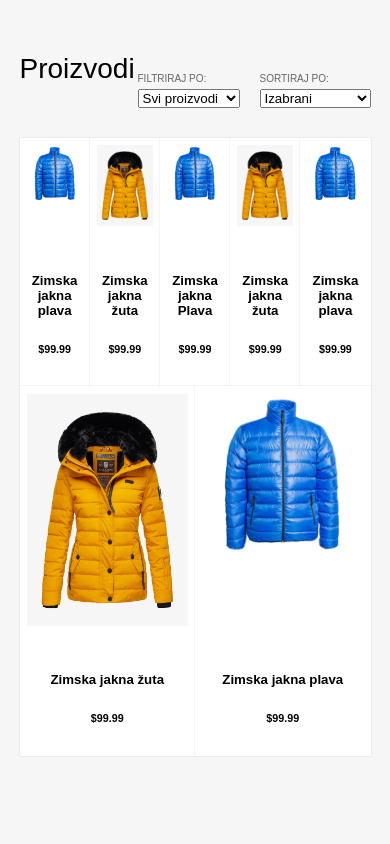
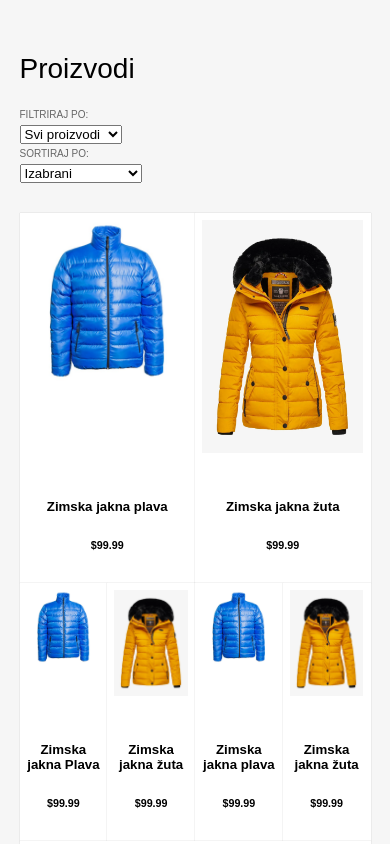
Before and after one commit to Meling1/flex-layout, a plain HTML site: page zadatak18.html in a window 390 px wide. Shown: the top 844 px of the page. Drawn offline with Linux system fonts and the light colour scheme; files that its build step writes are made by us from their sources.

Commit message:
dodano jos par koraka u css

```diff
--- a/css/shop-style.css
+++ b/css/shop-style.css
@@ -56,7 +56,8 @@ također, ujedno stiliziramo opis samog proizvoda*/
 
 .product-card {
     display: flex;
-    flex-direction: column; /* ovdje mozemo postaviti na row pa vidjeti drugacije ponasanje*/
+    flex-direction: column; /* ovdje mozemo postaviti na
+     row pa vidjeti drugacije ponasanje*/
     padding: 2%;
     flex: 1 15%;
     background-color: #FFF;
@@ -72,3 +73,47 @@ također, ujedno stiliziramo opis samog proizvoda*/
     padding-top: 20px;
     text-align: center;
 }
+
+/* u ovom koraku fokusiramo se na ponasanje prikaza
+ u omjeru ekrana u kojemu se korisniku prikazuju nasi proizvodi */
+
+ @media ( max-width:600px ) {
+    .product-card {
+        flex: 1 45%;
+    }
+ }
+
+ @media (max-width: 920px ) {
+    .product-card {
+        flex: 1 20%;
+    }
+
+
+ .products .product-card:first-child,
+ .products .product-card:nth-child(2){
+    flex: 2 45%;
+ }
+
+}
+
+/* za manje ekrane zelimo pomjeriti filter i sorting
+
+
+u ovom koraku fokusiramo se na one korisnike koji imaju
+ najmanje ekrane te im moguce nas filter nece biti dobro
+  vidljiv pa ga pomicemo u stil kolone u novi red */
+
+  @media (max-width:480px){
+    h1 {
+        margin-bottom: 20px;
+    }
+
+  .product-filter {
+    flex-direction: column;
+  }
+
+  .sort {
+    display: inline-block;
+    align-self: flex-start;
+  }
+}
```
